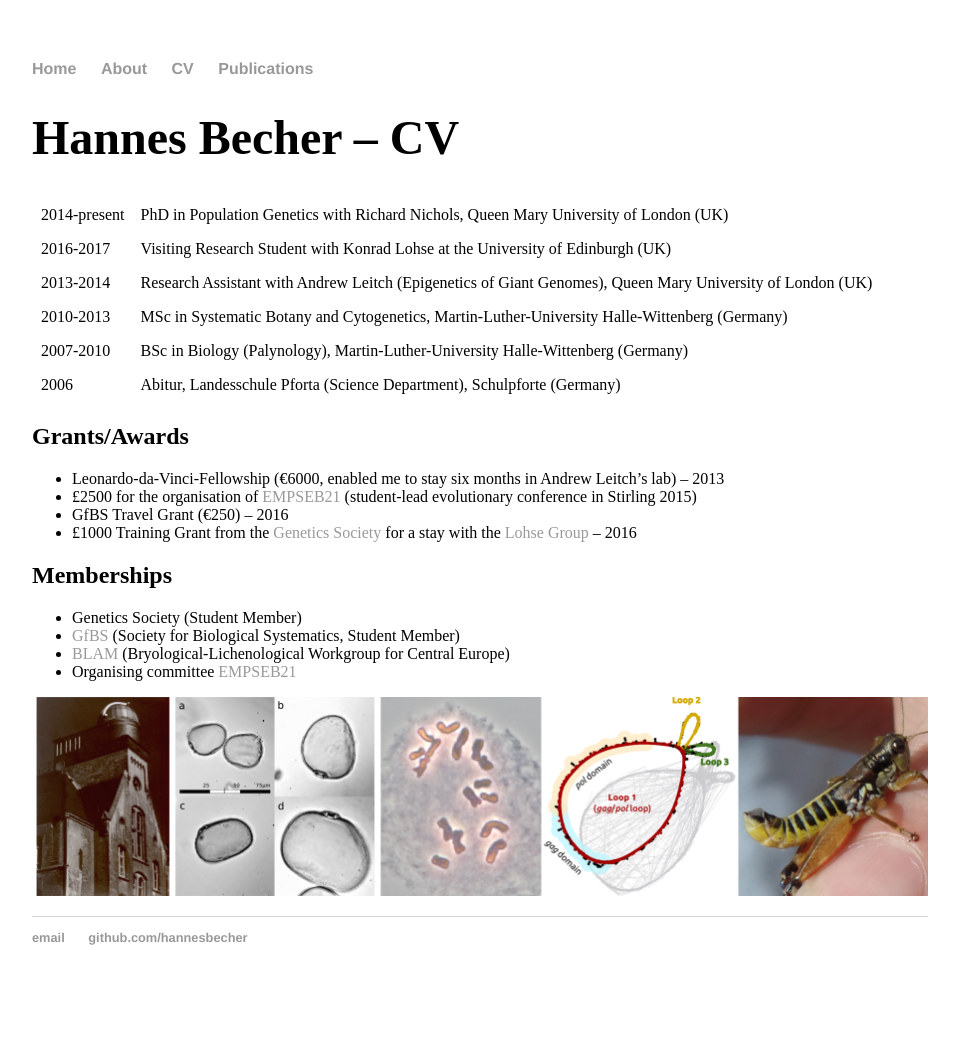
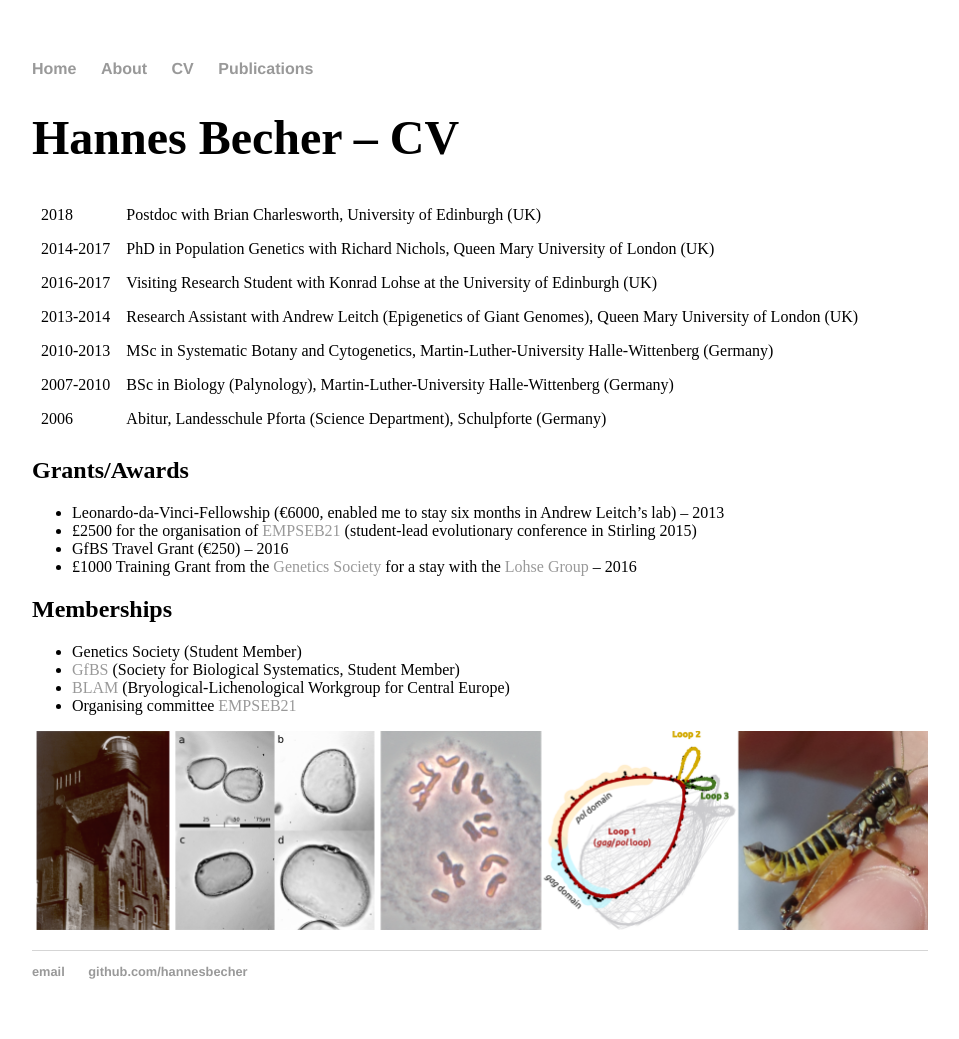
Before and after one commit to hannesbecher/hannesbecher.github.io, a Jekyll site: the page built from cv/index.md, in a window 1280 px wide. Shown: the whole page, without its empty margins (160-1119 px from the left). Built offline with Jekyll 4.4.1, drawn with Linux system fonts in a browser that asks for light colours; before the commit the page ends 1005 px from its top, so only the background shows below that.

Commit message:
Update index.md

```diff
--- a/cv/index.md
+++ b/cv/index.md
@@ -5,7 +5,8 @@ title: Hannes Becher - CV
 
 # Hannes Becher -- CV
 
-| 2014-present|PhD in Population Genetics with Richard Nichols, Queen Mary University of London (UK)
+| 2018|Postdoc with Brian Charlesworth, University of Edinburgh (UK)
+| 2014-2017|PhD in Population Genetics with Richard Nichols, Queen Mary University of London (UK)
 | 2016-2017|Visiting Research Student with Konrad Lohse at the University of Edinburgh (UK)
 | 2013-2014|Research Assistant with Andrew Leitch (Epigenetics of Giant Genomes), Queen Mary University of London (UK)
 | 2010-2013|MSc in Systematic Botany and Cytogenetics, Martin-Luther-University Halle-Wittenberg (Germany)
```
